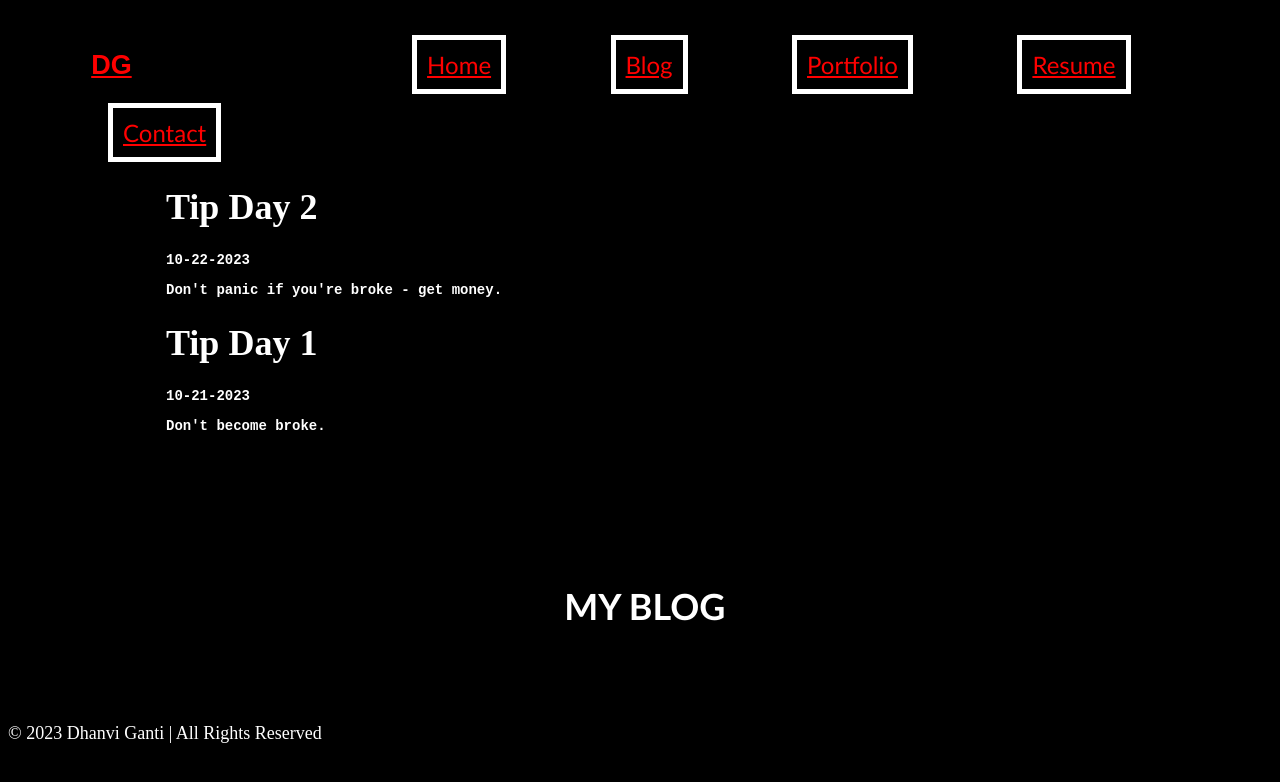
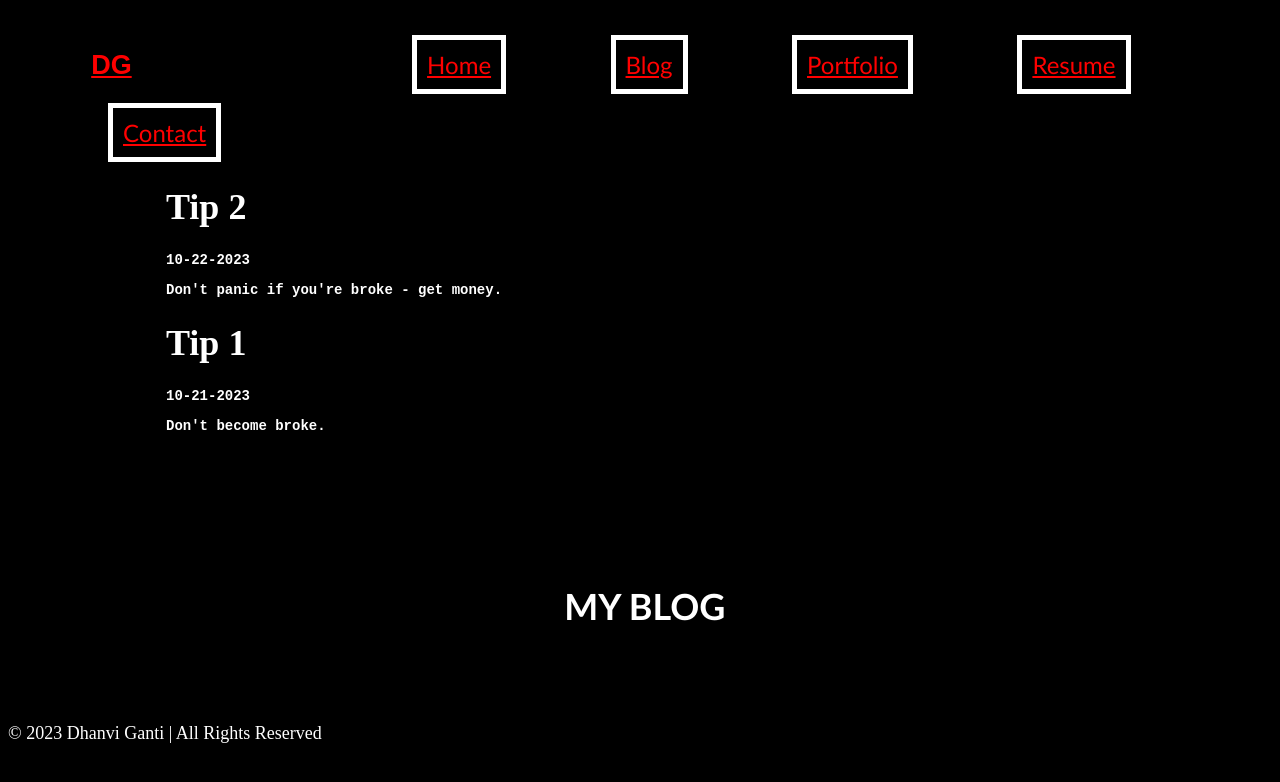
Before and after one commit to drdonv/drdonv.github.io, a website: page blog.html in a window 1280 px wide. Shown: the top 782 px of the page. Drawn offline with Linux system fonts and the light colour scheme.

Commit message:
minor blog.js, blog.ts, blog.html

```diff
--- a/src/blog.js
+++ b/src/blog.js
@@ -1,20 +1,19 @@
 var blogs = [
     {
-        title: "Tip Day 2",
+        title: "Tip 2",
         date: "10-22-2023",
         description: "Don't panic if you're broke - get money.",
-        slug: "",
+        slug: "blog2",
     },
     {
-        title: "Tip Day 1",
+        title: "Tip 1",
         date: "10-21-2023",
         description: "Don't become broke.",
-        slug: "",
+        slug: "blog1",
     },
 ];
 function displayBlog() {
     var item = document.getElementById("blog");
-    console.log("test");
     blogs.forEach(function (_a) {
         var title = _a.title, date = _a.date, description = _a.description, slug = _a.slug;
         var blogpost = document.createElement('div');
--- a/src/blog.ts
+++ b/src/blog.ts
@@ -7,13 +7,13 @@ type Blog = {
 
 const blogs: Blog[] = [
 	{
-		title: "Tip Day 2",
+		title: "Tip 2",
 		date: "10-22-2023",
 		description: "Don't panic if you're broke - get money.",
         slug: "blog2",
 	},
 	{
-		title: "Tip Day 1",
+		title: "Tip 1",
 		date: "10-21-2023",
 		description: "Don't become broke.",
         slug: "blog1",
@@ -22,7 +22,6 @@ const blogs: Blog[] = [
 
 function displayBlog() {
     const item = document.getElementById("blog")
-    console.log("test")
     blogs.forEach(({title, date, description, slug}) => {
 
         const blogpost = document.createElement('div')
```
Also changed, not shown: blog.html (+2 -0 lines).
